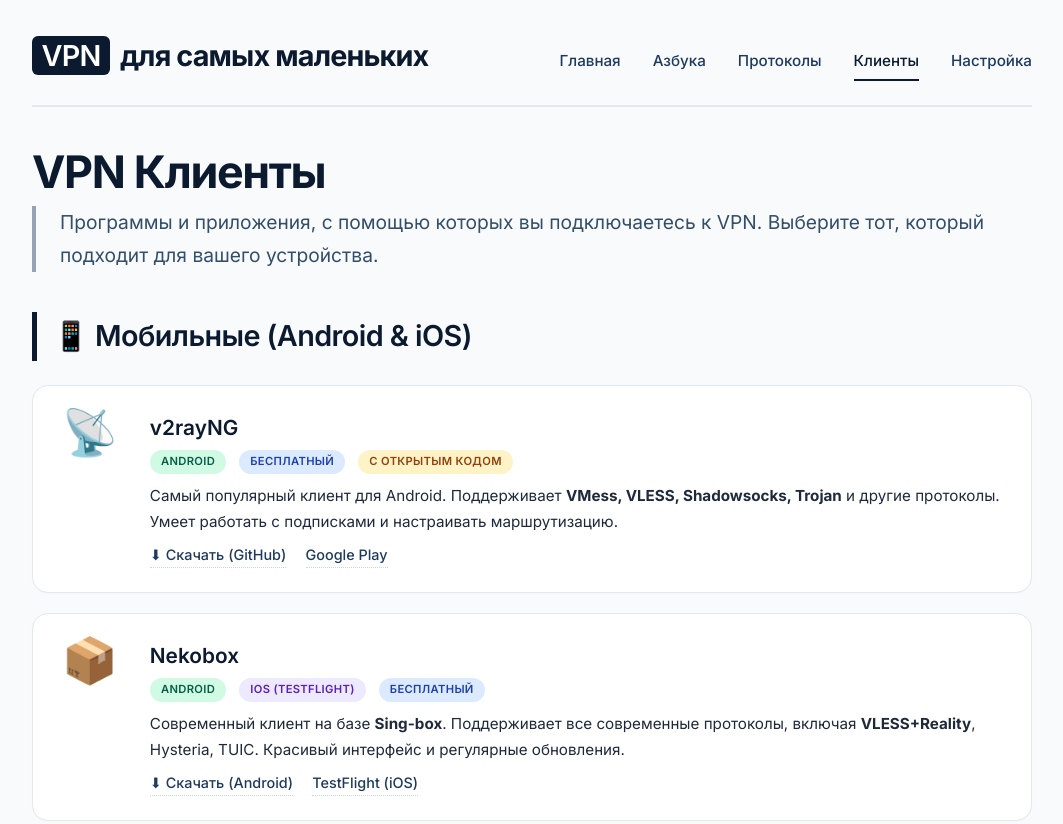
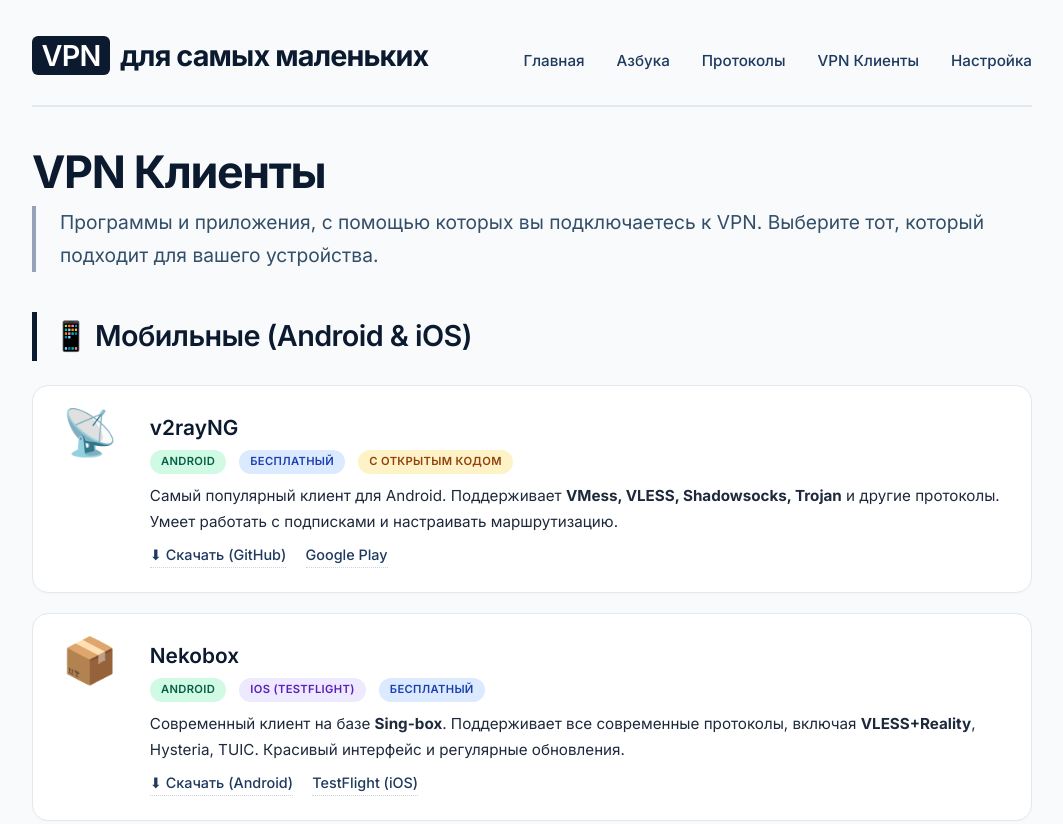
Before and after one commit to Ilya-Guyduk/vpn-book, a plain HTML site: page vpn_clients.html in a window 1280 px wide. Shown: the top 824 px of the page, without its empty margins (108-1171 px from the left). Drawn offline with Linux system fonts and the light colour scheme.

Commit message:
Update vpn_clients.html

```diff
--- a/vpn_clients.html
+++ b/vpn_clients.html
@@ -316,7 +316,7 @@
             <a href="index.html">Главная</a>
             <a href="alphabet.html">Азбука</a>
             <a href="protocols.html">Протоколы</a>
-            <a href="vpn_clients.html" class="active">Клиенты</a>
+            <a href="vpn_clients.html  class="active"">VPN Клиенты</a>
             <a href="setup.html">Настройка</a>
         </nav>
     </header>
```
